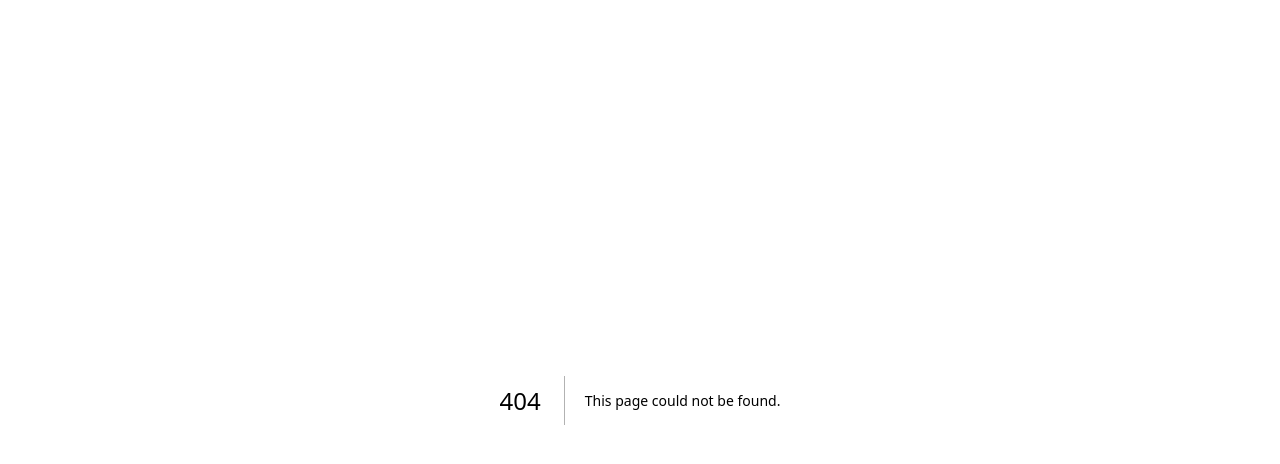
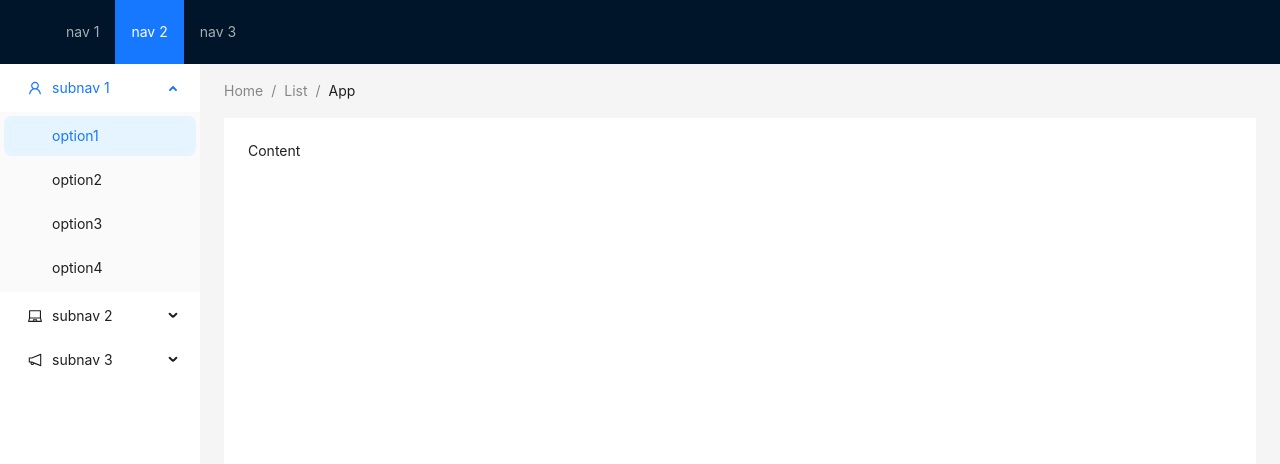
Before and after one commit to SimonXinw/blog-nextjs, a Next.js app: page /admin in a window 1280 px wide. Before the commit this address had no page. Shown: the top 464 px of the page. Built offline with nearby package versions, Linux system fonts and the light colour scheme.

Commit message:
feat: 增加爬虫

```diff
--- a/package.json
+++ b/package.json
@@ -16,11 +16,14 @@
     "@types/react": "18.0.31",
     "@types/react-dom": "18.0.11",
     "antd": "^5.4.0",
+    "axios": "^1.3.6",
+    "dayjs": "^1.11.7",
     "eslint": "8.37.0",
     "eslint-config-next": "13.2.4",
     "next": "13.2.4",
     "react": "18.2.0",
     "react-dom": "18.2.0",
-    "typescript": "5.0.2"
+    "typescript": "5.0.2",
+    "x-crawl": "^7.0.0"
   }
 }
--- /dev/null
+++ b/src/pages/admin/index.tsx
@@ -0,0 +1,87 @@
+import React from 'react';
+import {
+  LaptopOutlined,
+  NotificationOutlined,
+  UserOutlined,
+} from '@ant-design/icons';
+import type { MenuProps } from 'antd';
+import { Breadcrumb, Layout, Menu, theme } from 'antd';
+
+const { Header, Content, Sider } = Layout;
+
+const items1: MenuProps['items'] = ['1', '2', '3'].map((key) => ({
+  key,
+  label: `nav ${key}`,
+}));
+
+const items2: MenuProps['items'] = [
+  UserOutlined,
+  LaptopOutlined,
+  NotificationOutlined,
+].map((icon, index) => {
+  const key = String(index + 1);
+
+  return {
+    key: `sub${key}`,
+    icon: React.createElement(icon),
+    label: `subnav ${key}`,
+
+    children: new Array(4).fill(null).map((_, j) => {
+      const subKey = index * 4 + j + 1;
+      return {
+        key: subKey,
+        label: `option${subKey}`,
+      };
+    }),
+  };
+});
+
+const App: React.FC = () => {
+  const {
+    token: { colorBgContainer },
+  } = theme.useToken();
+
+  return (
+    <Layout style={{ height: '100%' }}>
+      <Header className="header">
+        <div className="logo" />
+        <Menu
+          theme="dark"
+          mode="horizontal"
+          defaultSelectedKeys={['2']}
+          items={items1}
+        />
+      </Header>
+      <Layout>
+        <Sider width={200} style={{ background: colorBgContainer }}>
+          <Menu
+            mode="inline"
+            defaultSelectedKeys={['1']}
+            defaultOpenKeys={['sub1']}
+            style={{ height: '100%', borderRight: 0 }}
+            items={items2}
+          />
+        </Sider>
+        <Layout style={{ padding: '0 24px 24px' }}>
+          <Breadcrumb style={{ margin: '16px 0' }}>
+            <Breadcrumb.Item>Home</Breadcrumb.Item>
+            <Breadcrumb.Item>List</Breadcrumb.Item>
+            <Breadcrumb.Item>App</Breadcrumb.Item>
+          </Breadcrumb>
+          <Content
+            style={{
+              padding: 24,
+              margin: 0,
+              minHeight: 280,
+              background: colorBgContainer,
+            }}
+          >
+            Content
+          </Content>
+        </Layout>
+      </Layout>
+    </Layout>
+  );
+};
+
+export default App;
--- /dev/null
+++ b/src/pages/api/craw.ts
@@ -0,0 +1,65 @@
+// Next.js API route support: https://nextjs.org/docs/api-routes/introduction
+import type { NextApiRequest, NextApiResponse } from 'next';
+import xCrawl from 'x-crawl';
+import dayjs from 'dayjs'
+
+type Data = {
+  name: string;
+};
+
+export default function handler(
+  req: NextApiRequest,
+  res: NextApiResponse<any>
+) {
+  // 判空
+  if (req.method !== 'GET' && req.method !== 'get') return;
+
+  // 2.Create a crawler instance
+  const myXCrawl = xCrawl({
+    maxRetry: 3,
+    intervalTime: { max: 3000, min: 2000 },
+  });
+
+  // 3.Set the crawling task
+  /*
+  Call the startPolling API to start the polling function,
+  and the callback function will be called every other day
+*/
+  myXCrawl.startPolling({ d: 1 }, async (count, stopPolling) => {
+    // Call crawlPage API to crawl Page
+    const result = await myXCrawl.crawlPage({
+      targets: [
+        'https://www.airbnb.cn/s/experiences',
+        'https://www.airbnb.cn/s/plus_homes',
+      ],
+      viewport: { width: 1920, height: 1080 },
+    });
+    // Store the image URL to targets
+    const targets = [];
+    const elSelectorMap = ['._fig15y', '._aov0j6'];
+    for (const item of result) {
+      const { id } = item;
+      const { page } = item.data;
+
+      // Wait for the page to load
+      await new Promise((r) => setTimeout(r, 300));
+
+      // Gets the URL of the page image
+      const urls = await page!.$$eval(
+        `${elSelectorMap[id - 1]} img`,
+        (imgEls) => {
+          return imgEls.map((item) => item.src);
+        }
+      );
+      targets.push(...urls);
+
+      // Close page
+      page.close();
+    }
+
+    // Call the crawlFile API to crawl pictures
+    myXCrawl.crawlFile({ targets, storeDir: `./public/craw/images/${dayjs().format('YYYY-MM-DD')}` });
+
+    res.status(200).json(targets || []);
+  });
+}
--- a/src/pages/api/hello.ts
+++ /dev/null
@@ -1,13 +0,0 @@
-// Next.js API route support: https://nextjs.org/docs/api-routes/introduction
-import type { NextApiRequest, NextApiResponse } from 'next'
-
-type Data = {
-  name: string
-}
-
-export default function handler(
-  req: NextApiRequest,
-  res: NextApiResponse<Data>
-) {
-  res.status(200).json({ name: 'John Doe' })
-}
--- /dev/null
+++ b/src/services/index.ts
@@ -0,0 +1,6 @@
+import request from './axios';
+
+export const getCraw = (params) => {
+  const url = '/craw';
+  return request({ url, params });
+};
```
Also changed, not shown: src/pages/admin/craw/index.tsx (added, +32 -0 lines), src/services/axios.ts (added, +70 -0 lines), 1 other file (tests, documents, lock files or other folders).
